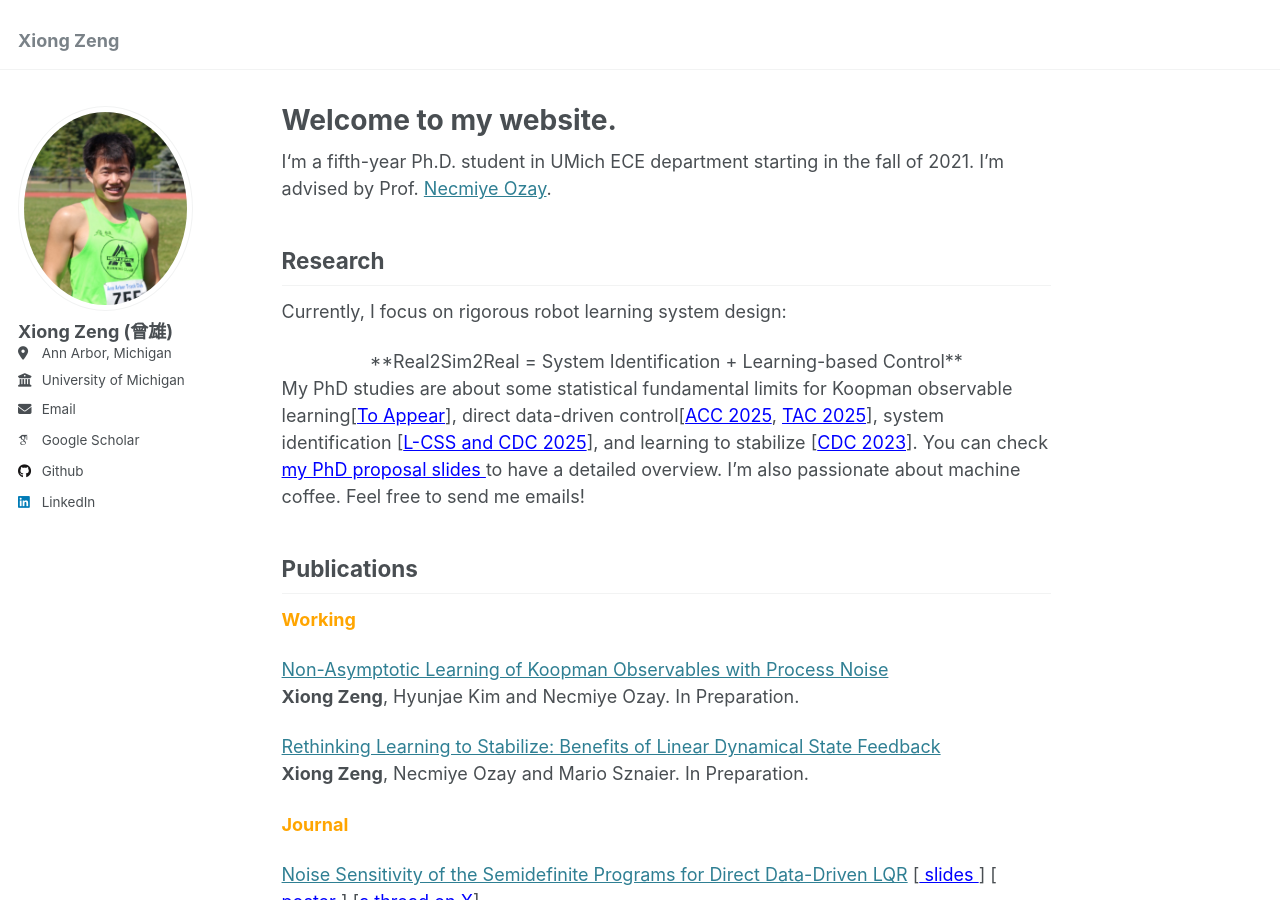
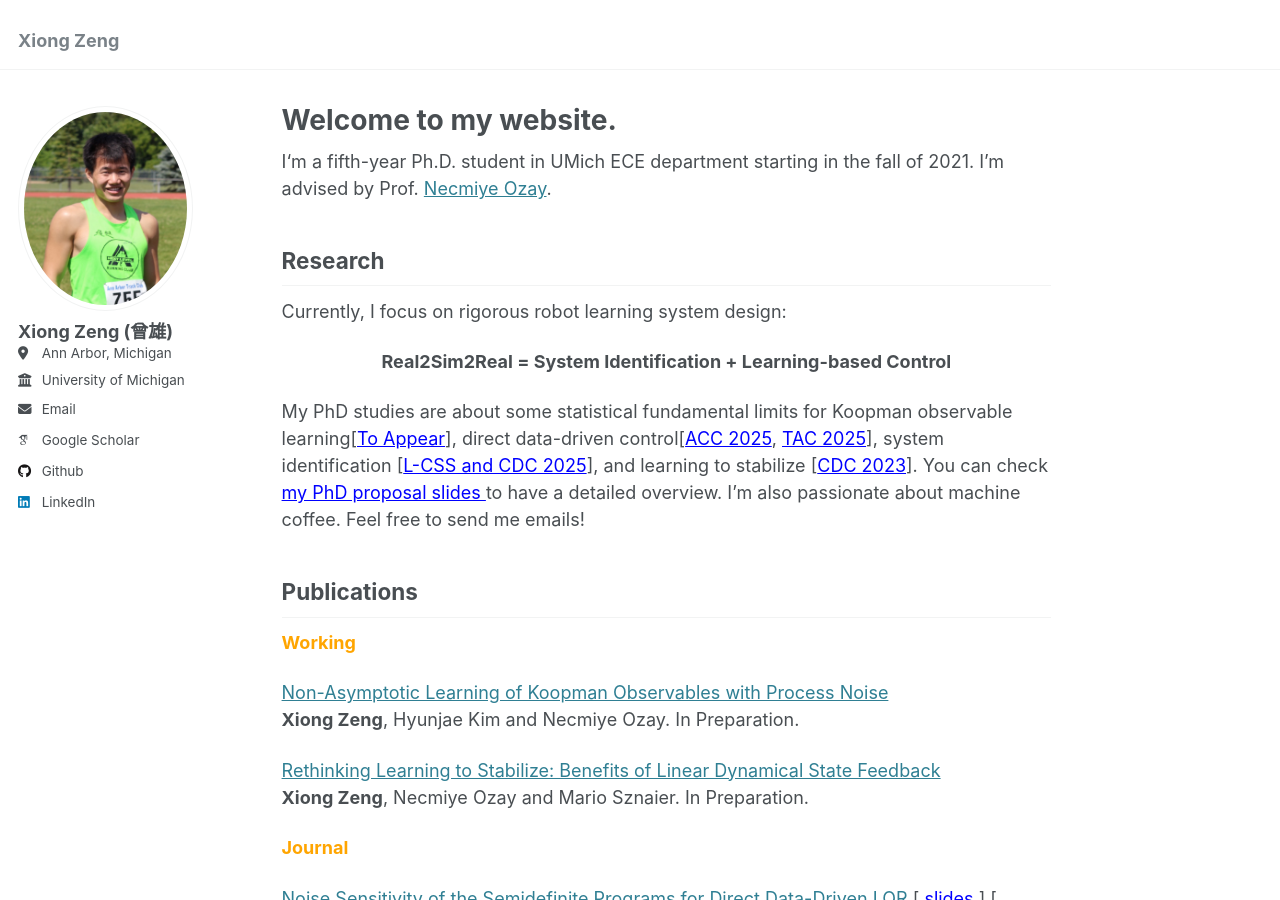
Before and after one commit to zengxiong111/zengxiong.github.io, a Jekyll site: the page built from _pages/about.md, in a window 1280 px wide and 900 px high. Built offline with Jekyll 4.4.1, drawn with Linux system fonts in a browser that asks for light colours; some web fonts are replaced.

Commit message:
Update about.md

```diff
--- a/_pages/about.md
+++ b/_pages/about.md
@@ -12,7 +12,8 @@ I‘m a fifth-year Ph.D. student in UMich ECE department starting in the fall of
 ## Research
 
 Currently, I focus on rigorous robot learning system design:
-<div align="center">**Real2Sim2Real = System Identification + Learning-based Control**</div>
+
+<p align="center"><b>Real2Sim2Real = System Identification + Learning-based Control</b></p>
 
 
 My PhD studies are about some statistical fundamental limits for Koopman observable learning[<a href="https://scholar.google.com/citations?user=v4lWTTwAAAAJ&hl=en" style="color: blue;" target="_blank">To Appear</a>], direct data-driven control[<a href="https://web.eecs.umich.edu/~necmiye/pubs/ZengBO_acc25.pdf" style="color: blue;" target="_blank">ACC 2025</a>, <a href="https://arxiv.org/abs/2412.19705" style="color: blue;" target="_blank">TAC 2025</a>], system identification [<a href="https://arxiv.org/abs/2503.16817" style="color: blue;" target="_blank">L-CSS and CDC 2025</a>], and learning to stabilize [<a href="https://arxiv.org/abs/2311.11151" style="color: blue;" target="_blank">CDC 2023</a>].
```
